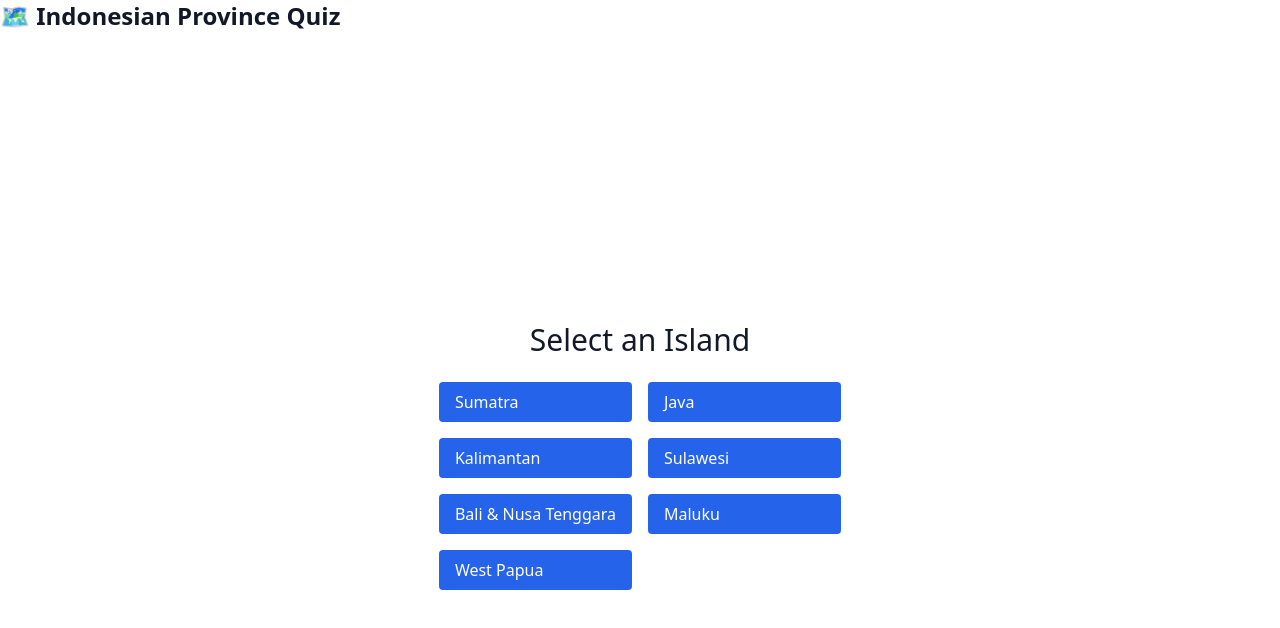
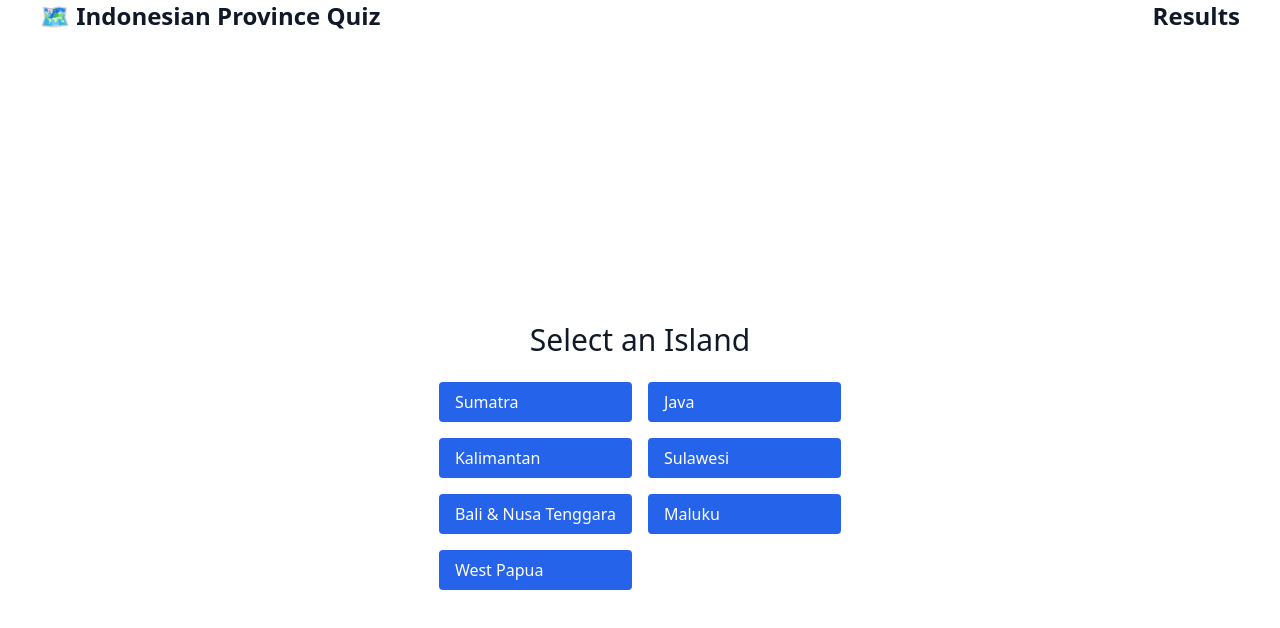
Before and after one commit to IanGregoire/IndonesianMapQuiz, a Next.js app: page / in a window 1280 px wide. Shown: the top 628 px of the page. Built offline with nearby package versions, Linux system fonts and the light colour scheme.

Commit message:
Add link to results page on home page

```diff
--- a/src/app/layout.tsx
+++ b/src/app/layout.tsx
@@ -27,7 +27,10 @@ export default function RootLayout({
       <body
         className={`${geistSans.variable} ${geistMono.variable} antialiased`}
       >
-        <h1 className="text-2xl font-bold mb-6"><a href={'/'}>🗺️ Indonesian Province Quiz</a></h1>
+        <div className="flex justify-between mx-10">
+          <h1 className="text-2xl font-bold mb-6"><a href={'/'}>🗺️ Indonesian Province Quiz</a></h1>
+          <h1 className="text-2xl font-bold mb-6"><a href={'/results'}>Results</a></h1>
+        </div>
         {children}
       </body>
     </html>
```
